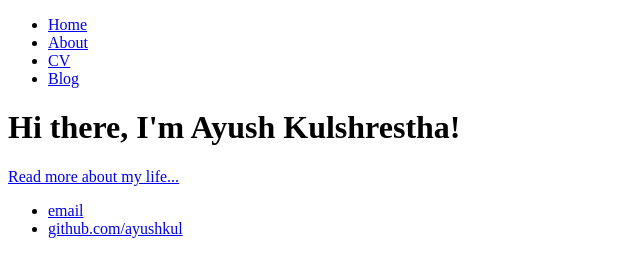
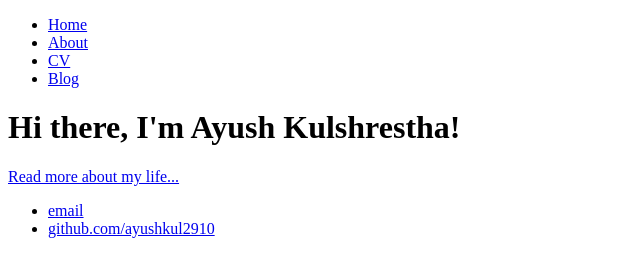
Before and after one commit to ayushkul2910/ayushkul2910.github.io, a plain HTML site: page index.html in a window 1280 px wide. Shown: the full height of the page, 0-640 px from the left. Drawn offline with Linux system fonts and the light colour scheme.

Commit message:
Update index.html

```diff
--- a/index.html
+++ b/index.html
@@ -21,7 +21,7 @@
 		<footer>
     		<ul>
         		<li><a href="mailto:kulshrestha.ayush2910@gmail.com">email</a></li>
-        		<li><a href="https://github.com/ayushkul2910">github.com/ayushkul</a></li>
+        		<li><a href="https://github.com/ayushkul2910">github.com/ayushkul2910</a></li>
 			</ul>
 		</footer>
 	</body>
```
